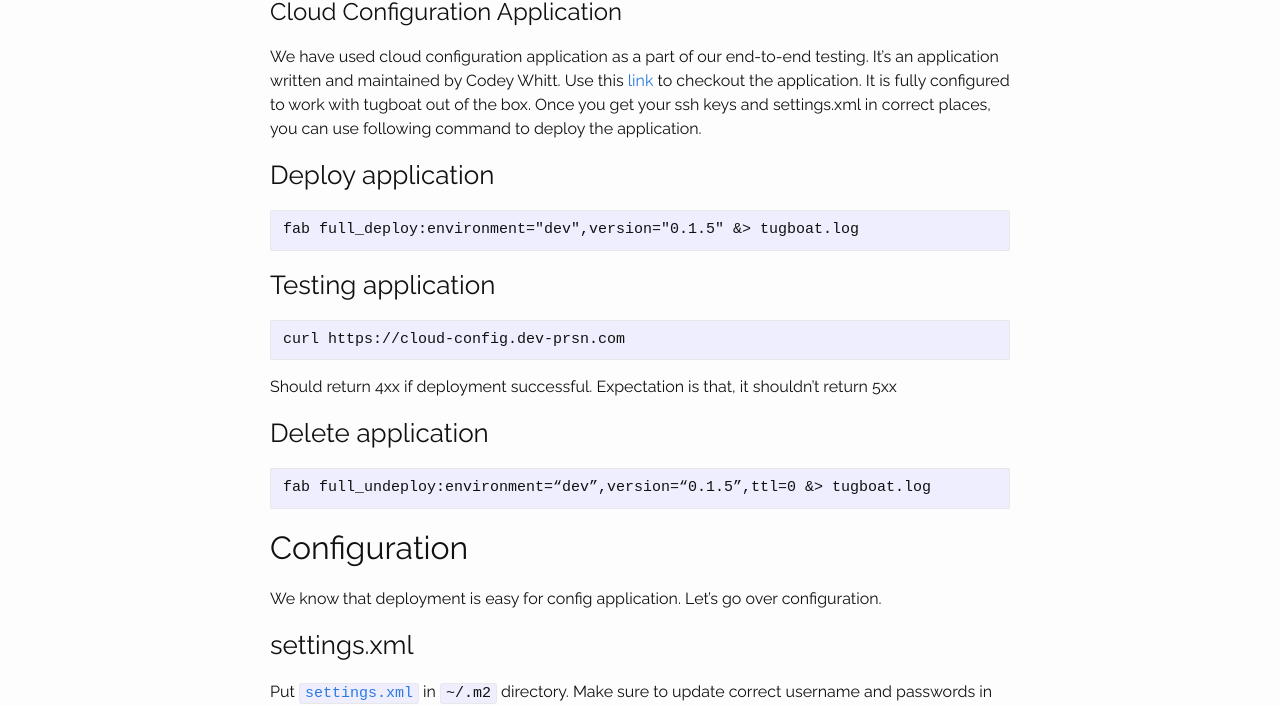
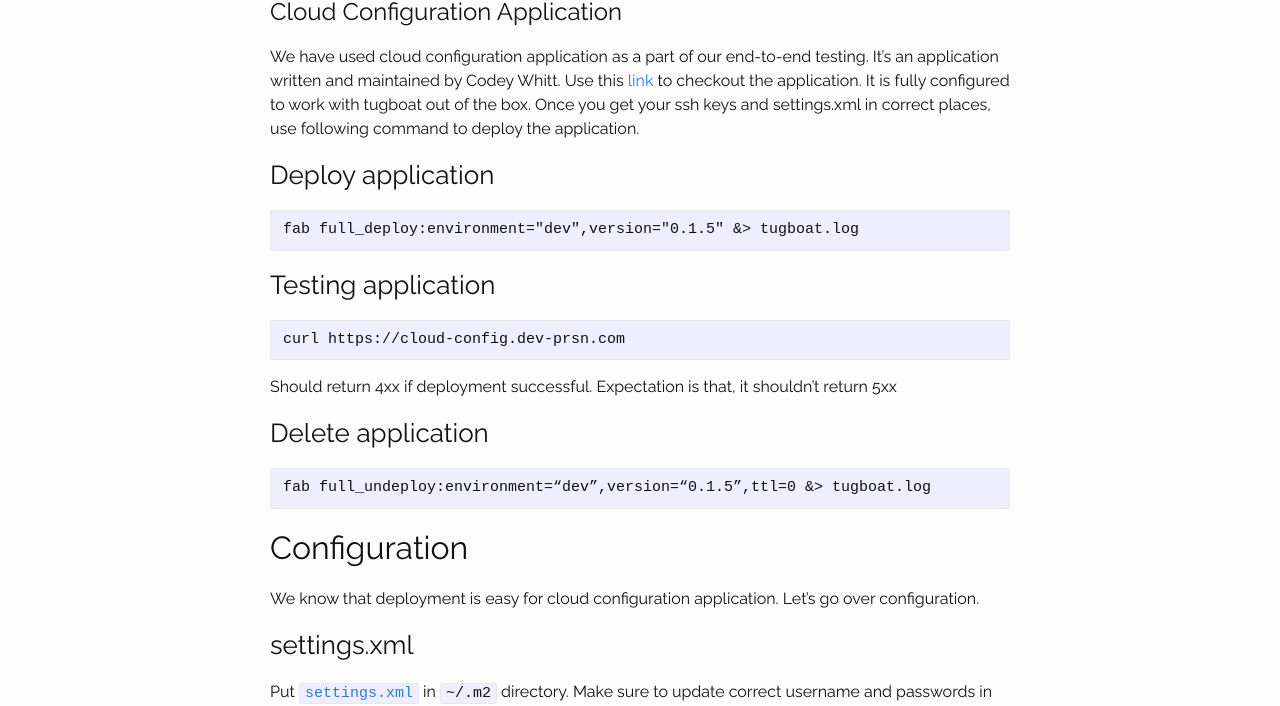
Before and after one commit to xydinesh/s3.xydinesh.com, a Jekyll site: the page built from _posts/2016-07-27-cloud-config-app.md, in a window 1280 px wide. Shown: the part 206-912 px from the top of the page. Built offline with Jekyll 4.4.1, drawn with Linux system fonts in a browser that asks for light colours.

```diff
--- a/_posts/2016-07-27-cloud-config-app.md
+++ b/_posts/2016-07-27-cloud-config-app.md
@@ -8,8 +8,7 @@ categories: tugboat cloud
 
 We have used cloud configuration application as a part of our end-to-end testing. It’s an application written and maintained by Codey Whitt. Use
 this [link](https://bitbucket.pearson.com/projects/CLOUDINF/repos/cloud-config-service-deploy/browse) to checkout the application.
-It is fully configured to work with tugboat out of the box. Once you get your ssh keys and settings.xml in correct places,
-you can use following command to deploy the application.
+It is fully configured to work with tugboat out of the box. Once you get your ssh keys and settings.xml in correct places, use following command to deploy the application.
 
 ### Deploy application
 
@@ -27,7 +26,7 @@ Should return 4xx if deployment successful. Expectation is that, it shouldn’t
 
 ## Configuration
 
-We know that deployment is easy for config application. Let’s go over configuration.
+We know that deployment is easy for cloud configuration application. Let’s go over configuration.
 
 ### settings.xml
 
```
